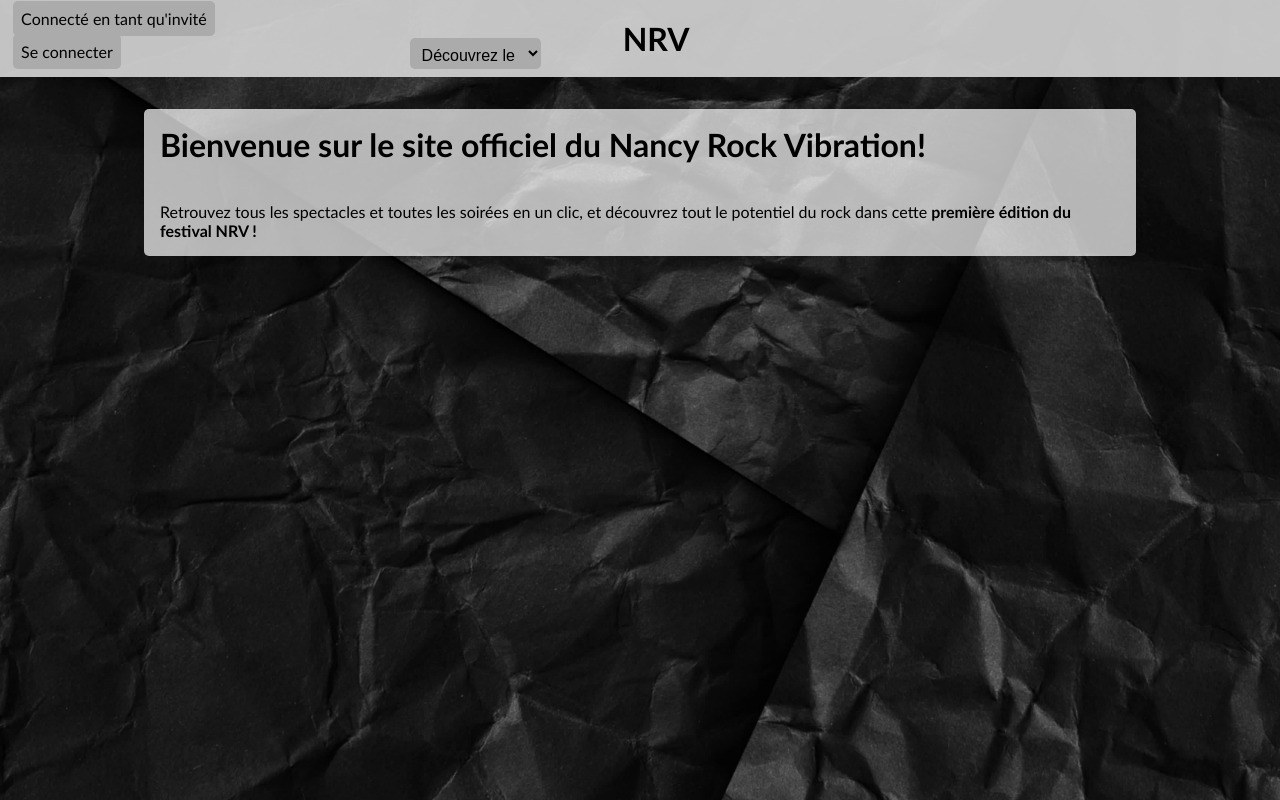
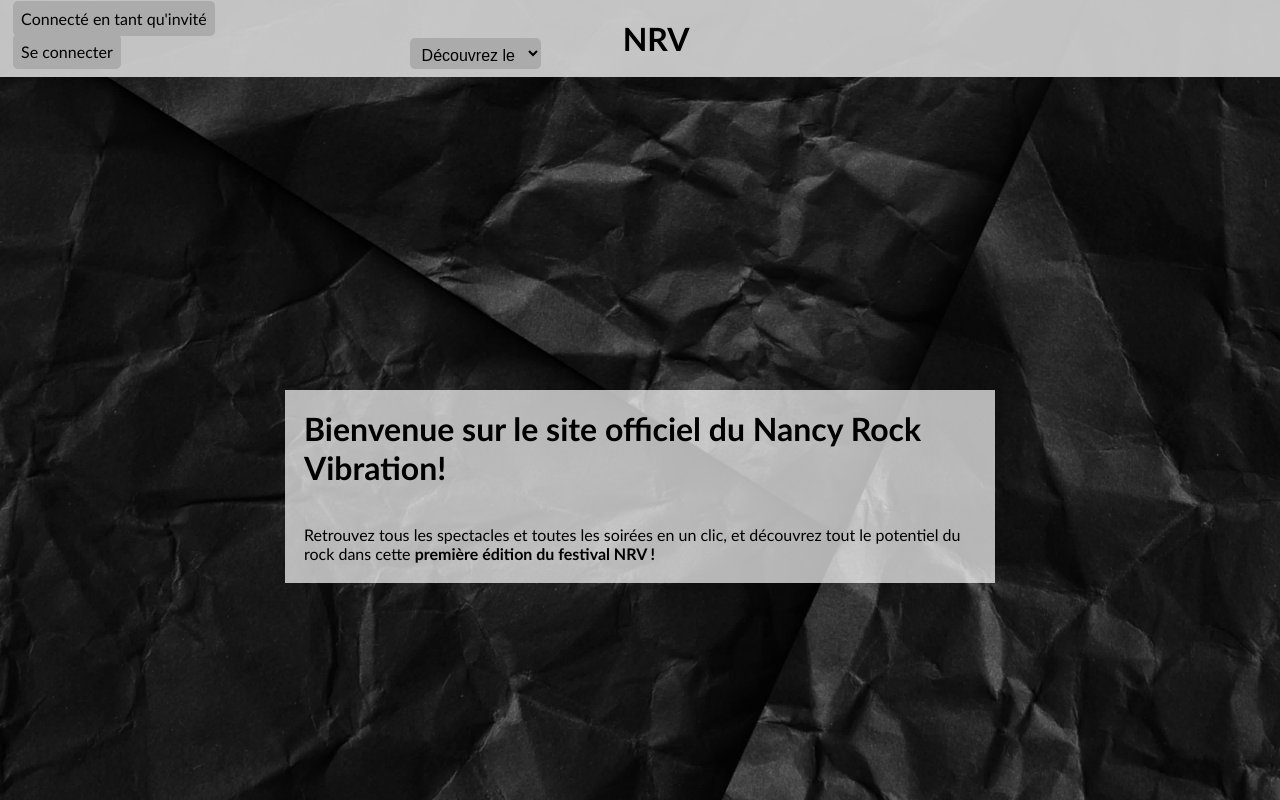
Before and after one commit to GabinM/NRV_Ruben_Jules_Mathias_Tuline_Gabin, a PHP site: page / in a window 1280 px wide. Run offline with PHP 8.4, Linux system fonts and the light colour scheme; classes that the project's autoload settings leave out are loaded by file name.

Commit message:
css finisher >:)

```diff
--- a/Src/Classes/Actions/ActionAfficherListeSpectacles.php
+++ b/Src/Classes/Actions/ActionAfficherListeSpectacles.php
@@ -95,7 +95,7 @@ class ActionAfficherListeSpectacles extends Action
                             foreach ($medias as $media) {
                                 $Ext = new \SplFileInfo($media['fichier']);
                                 if ($Ext->getExtension() == 'jpg') {
-                                    $html .= "<img src='" . htmlspecialchars($media['fichier']) . "' alt='Media Image'></br></br>";
+                                    $html .= "<img src='" . htmlspecialchars($media['fichier']) . "' alt='Media Image' width='100%'></br></br>";
                                 } else {
                                     $html .= "<video height=350px autoplay muted loop>
                     <source src='" . htmlspecialchars($media['fichier']) . "' type='video/mp4'>
--- a/nrvStyle.css
+++ b/nrvStyle.css
@@ -85,7 +85,6 @@ h1 {
     display: flex;
     flex-direction: column;
     align-items: center;
-<<<<<<< HEAD
     justify-content: center;
 
 }
@@ -149,22 +148,6 @@ h1 {
     margin-top:10%;
     color:black;
     padding: 2%;
-=======
-    justify-content: flex-start;
-    background: rgba(255, 255, 255, 0.9);
-    overflow-y: auto;
-    border-radius: 10px;
-}
-
-#soiree {
-    width: 100%;
-    background-color: rgba(255, 255, 255, 0.7);
-    color: black;
-    margin: 1rem 0;
-    padding: 1rem;
-    border-radius: 5px;
-    box-shadow: 0 4px 6px rgba(0, 0, 0, 0.1);
->>>>>>> 8880f2729296d9fecc16a1c4befbbbcd1e1a2481
 }
 
 #soiree-title {
@@ -174,7 +157,6 @@ h1 {
     color: black;
 }
 
-<<<<<<< HEAD
 #filter{
     color:black;
     position:relative;
@@ -187,21 +169,8 @@ h1 {
     margin-top:10%;
     margin-bottom: 10%;
     background-color:rgba(255,255,255, 0.7);
-=======
-#filter {
-    background-color: rgba(255, 255, 255, 0.7);
-    color: black;
-    width: 70%;
-    min-width: 400px;
-    padding: 1rem;
-    border-radius: 8px;
-    font-size: 1.2rem;
-    text-align: center;
-    box-shadow: 0 4px 10px rgba(0, 0, 0, 0.2);
-    border: 1px solid rgba(0, 0, 0, 0.1);
-    margin: 0;
+
 }
->>>>>>> 8880f2729296d9fecc16a1c4befbbbcd1e1a2481
 
 .flex-center {
     display: flex;
```
